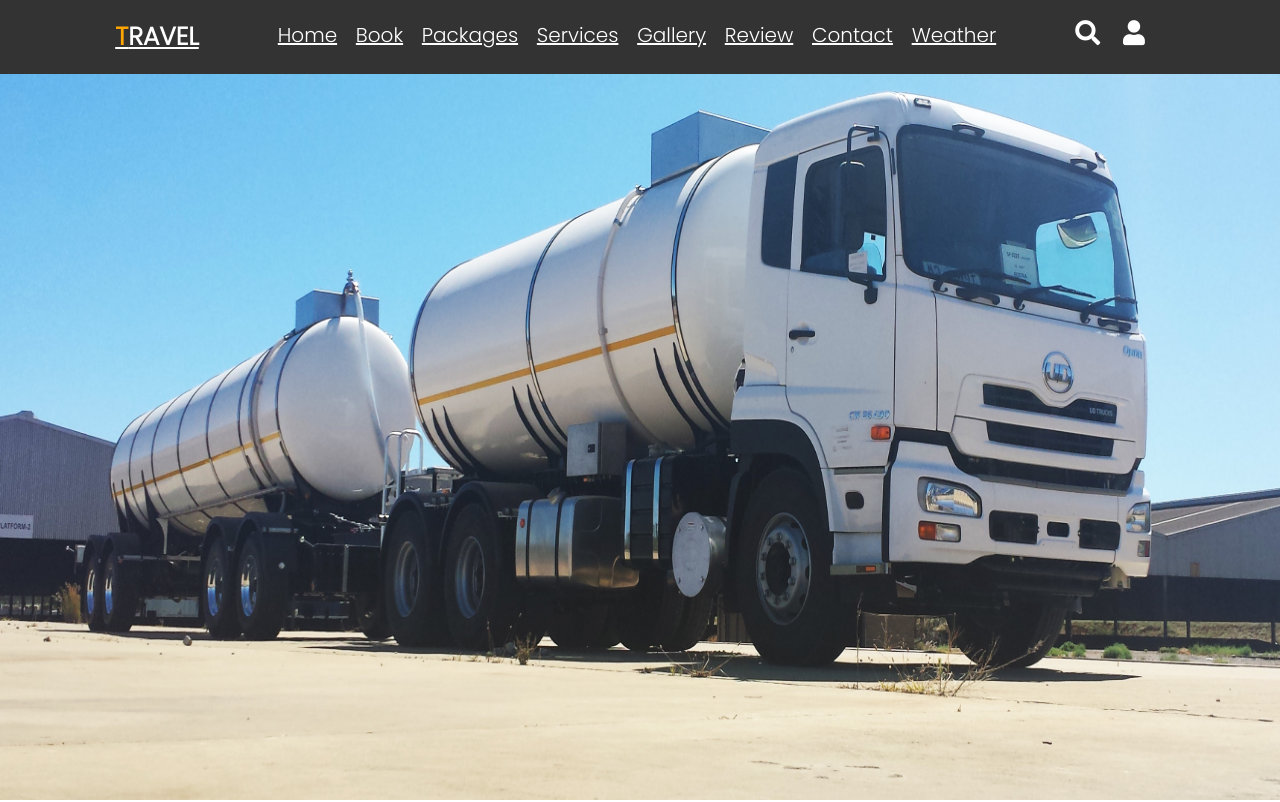
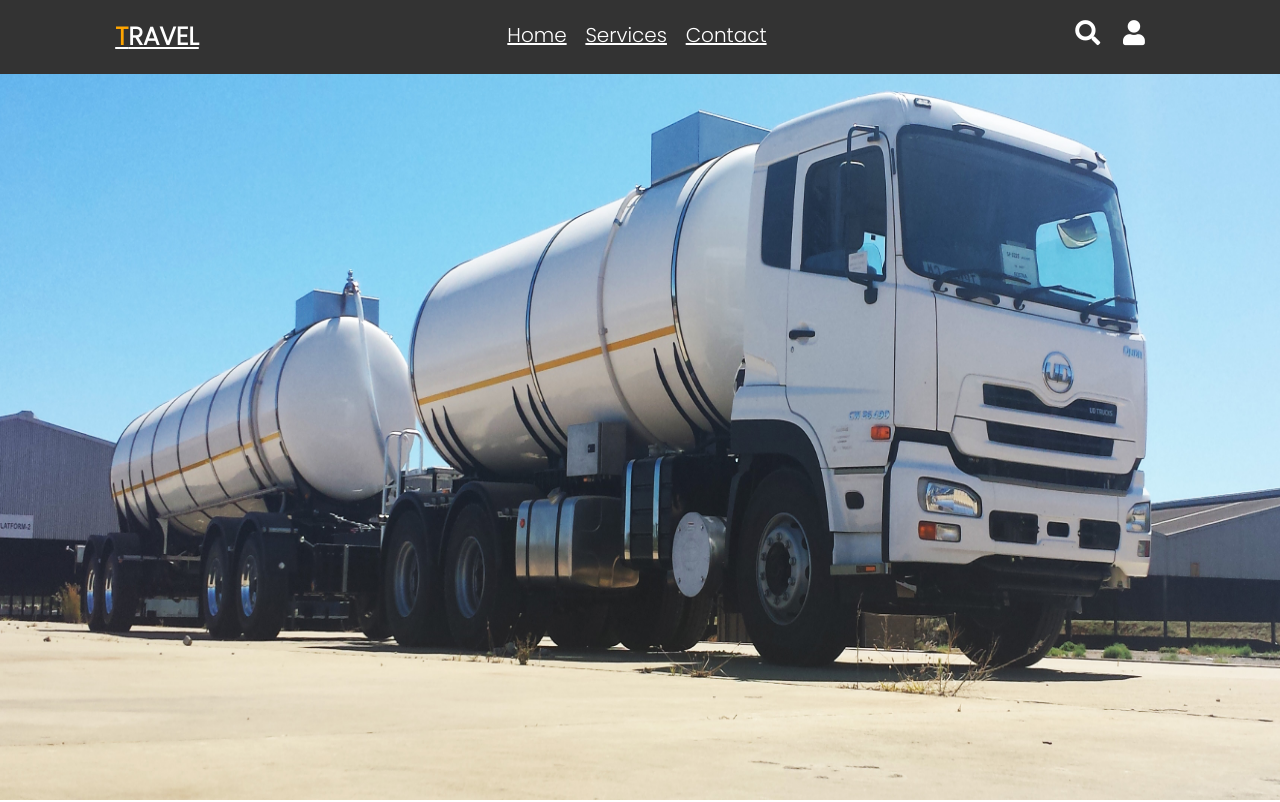
Before and after one commit to manav0117/dbc_transports, a plain HTML site: page index.html in a window 1280 px wide. Shown: the top 802 px of the page. Drawn offline with nearby package versions, Linux system fonts and the light colour scheme.

Commit message:
Add files via upload

```diff
--- a/index.html
+++ b/index.html
@@ -58,13 +58,8 @@
       <a href="#" class="logo"><span>T</span>ravel</a>
       <nav class="navbari">
         <a href="#home">home</a>
-        <a href="#book">book</a>
-        <a href="#packages">packages</a>
         <a href="#services">services</a>
-        <a href="#gallery">gallery</a>
-        <a href="#review">review</a>
         <a href="#contact">contact</a>
-        <a href="weather.html" target="_blank">weather</a>
       </nav>
 
       <div class="icons">
```
